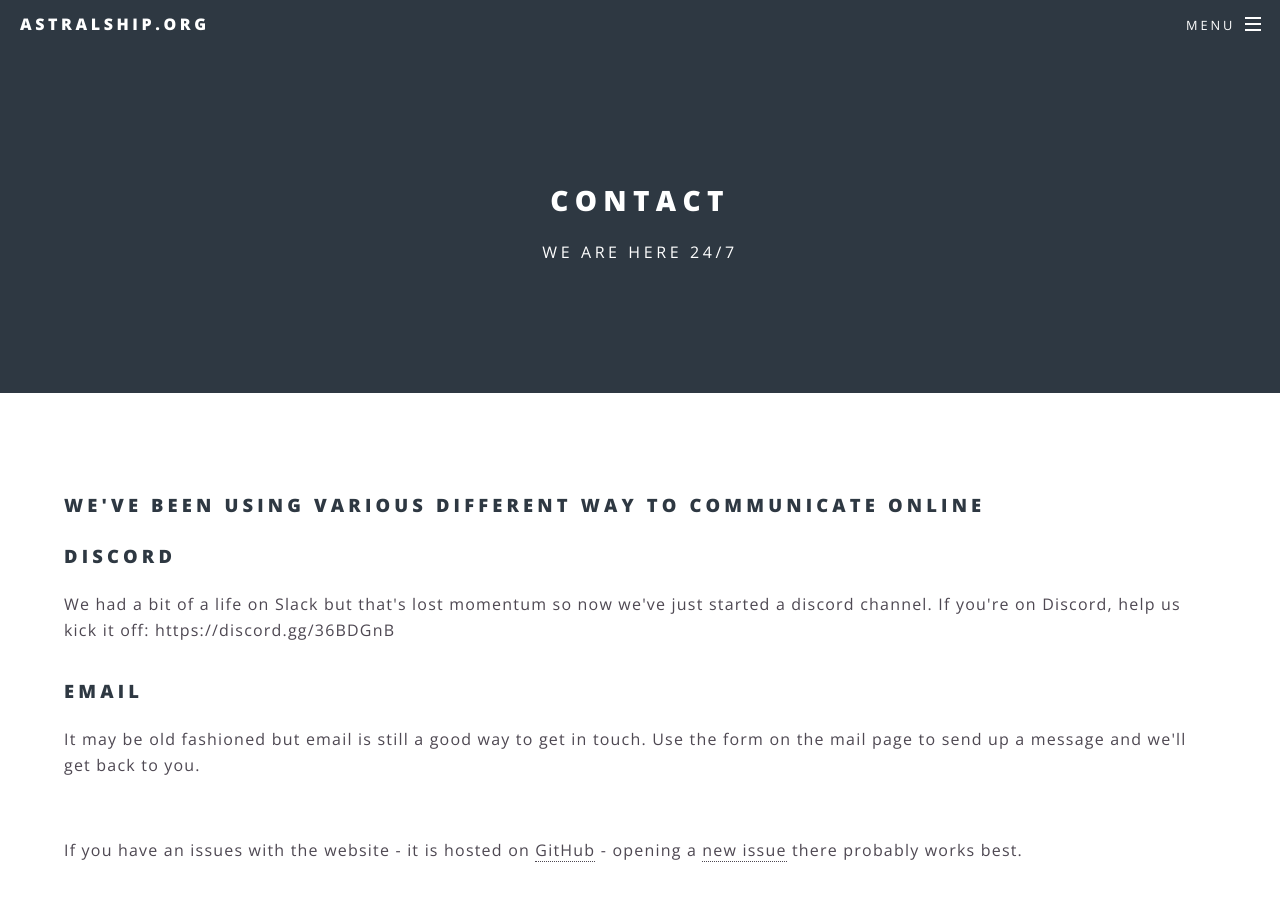
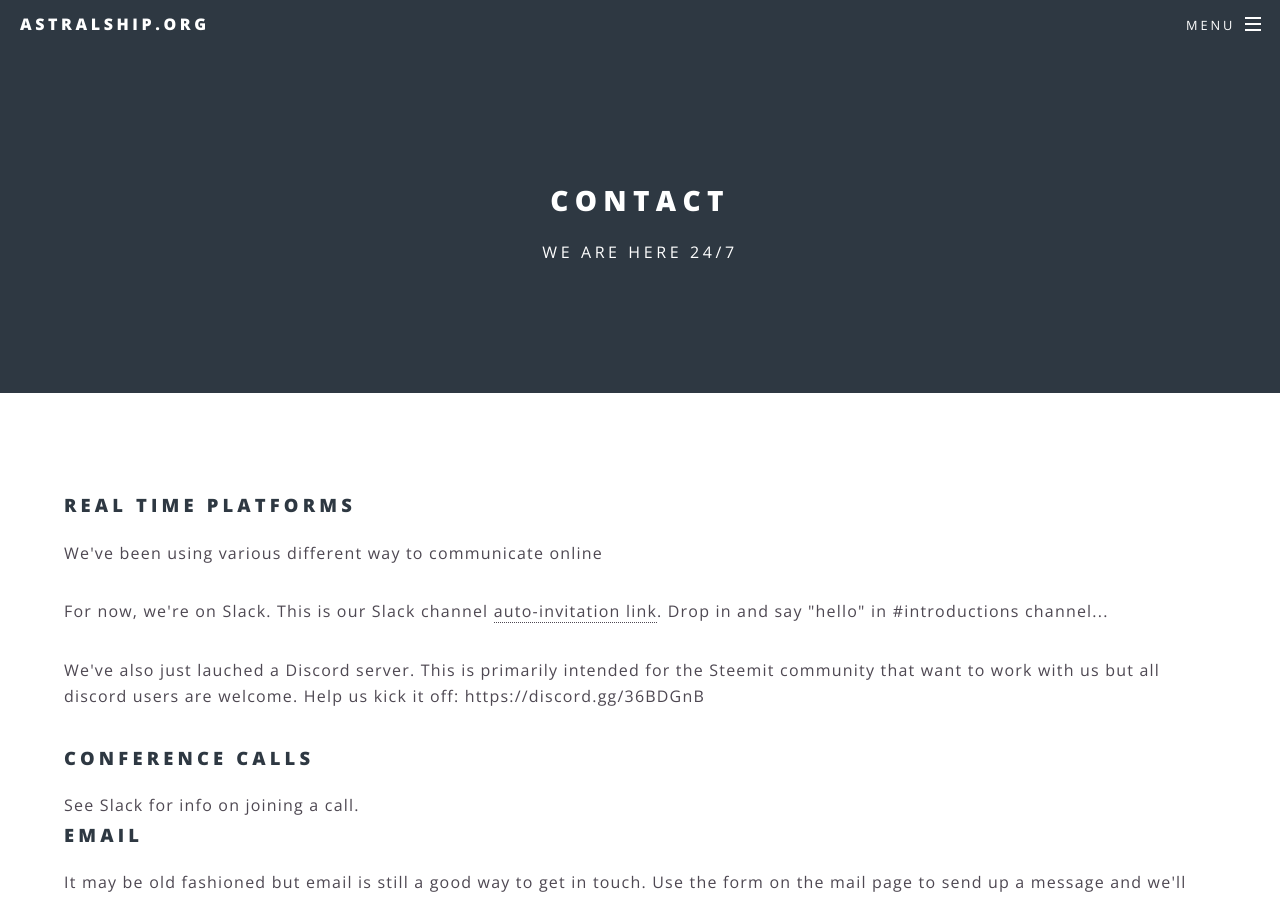
Before and after one commit to astralship/astralship.github.io, a Jekyll site: the page built from contact.html, in a window 1280 px wide and 900 px high. Built offline with Jekyll 4.4.1, drawn with Linux system fonts in a browser that asks for light colours; comment, search, counter and statistics services are not loaded.

Commit message:
updated contact page

```diff
--- a/contact.html
+++ b/contact.html
@@ -5,19 +5,23 @@ subtitle: We are here 24/7
 order: 1000000
 ---
 
+<h3>Real time platforms</h3>
+<p>We've been using various different way to communicate online</p>
 
-<h3>We've been using various different way to communicate online</h3>
+<p>For now, we're on Slack. This is our Slack channel <a href="http://astralship.herokuapp.com">auto-invitation link</a>. Drop in and say "hello" in #introductions channel...</p>
 
+<p> We've also just lauched a Discord server. This is primarily intended for the Steemit community that want to work with us but all discord users are welcome. Help us kick it off: https://discord.gg/36BDGnB<p>
 
-<h3>Discord</h3>
-<p>We had a bit of a life on Slack but that's lost momentum so now we've just started a discord channel. If you're on Discord, help us kick it off: https://discord.gg/36BDGnB</p>
+<h3>Conference Calls</h3>
 
+See Slack for info on joining a call.
 
 <h3>Email</h3>
 
 <p>It may be old fashioned but email is still a good way to get in touch. Use the form on the mail page to send up a message and we'll get back to you.</p>
 
 <br>
+<h3>
 
 <!--
 <h3>Zoom calls</h3>
```
